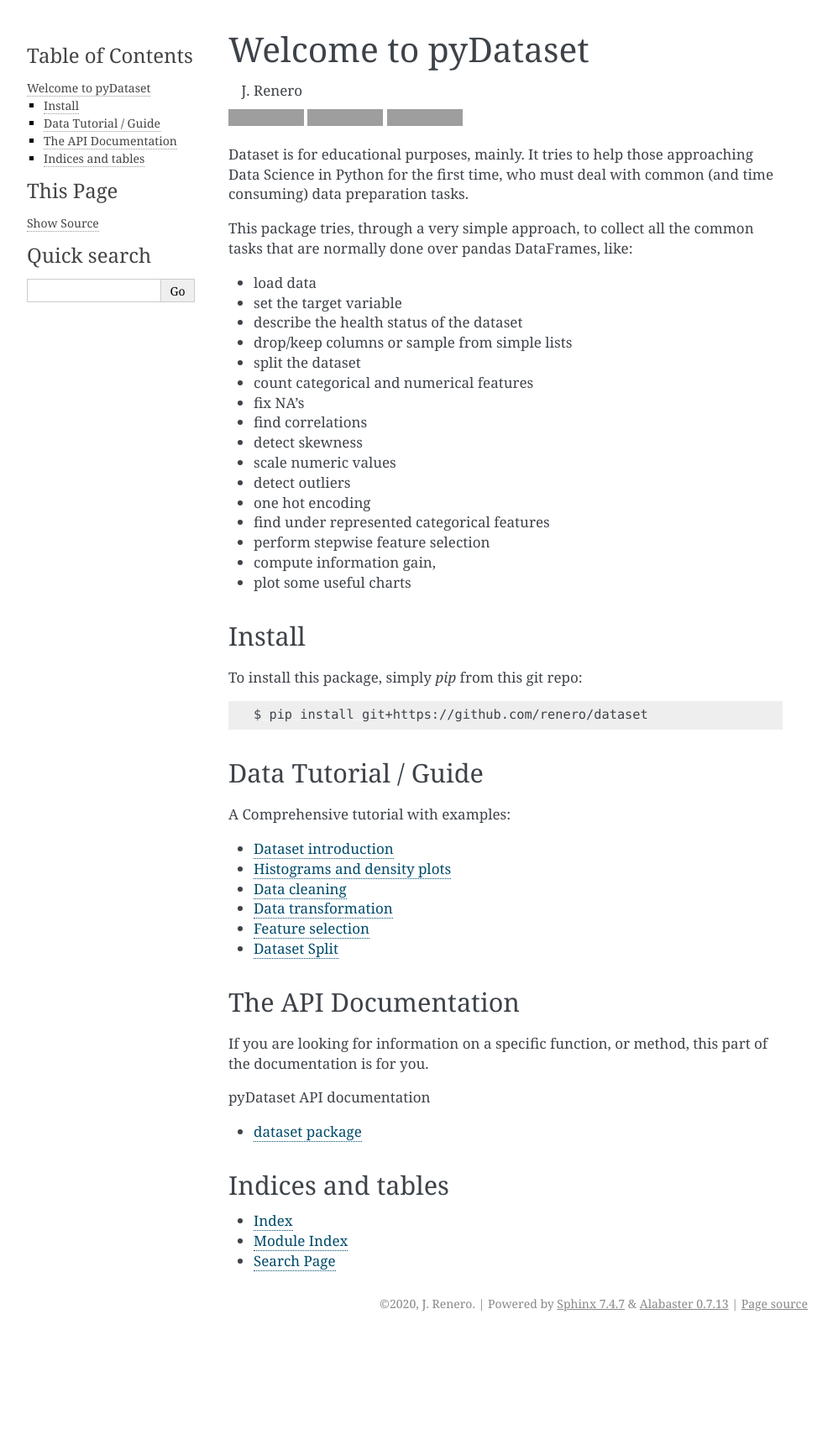
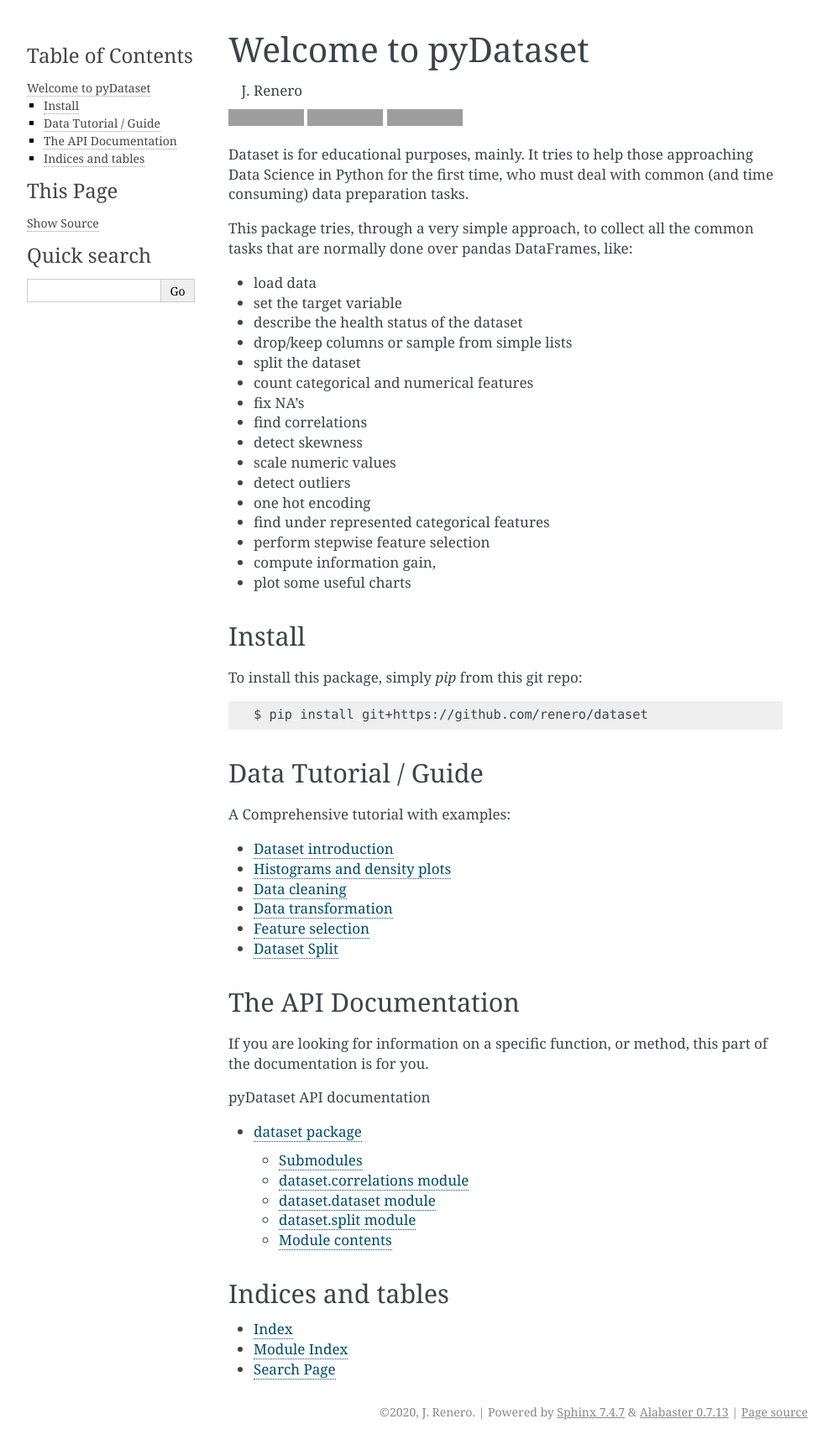
Before and after one commit to renero/dataset, a Sphinx documentation site: the page built from docs/source/index.rst, in a window 1280 px wide. Shown: the whole page at 84% size, without its empty margins (148-1140 px from the left). Built offline with Sphinx 7.4.7, drawn with Linux system fonts in a browser that asks for light colours; before the commit the page ends 1592 px from its top, so only the background shows below that; grey boxes are pictures that could not be loaded.

Commit message:
update RST

```diff
--- a/docs/source/dataset.rst
+++ b/docs/source/dataset.rst
@@ -1,7 +1,38 @@
 dataset package
 ===============
+
+Submodules
+----------
+
+dataset.correlations module
+---------------------------
+
+.. automodule:: dataset.correlations
+   :members:
+   :undoc-members:
+   :show-inheritance:
+
+dataset.dataset module
+----------------------
 
 .. automodule:: dataset.dataset
    :members:
    :undoc-members:
    :show-inheritance:
+
+dataset.split module
+--------------------
+
+.. automodule:: dataset.split
+   :members:
+   :undoc-members:
+   :show-inheritance:
+
+
+Module contents
+---------------
+
+.. automodule:: dataset
+   :members:
+   :undoc-members:
+   :show-inheritance:
```
